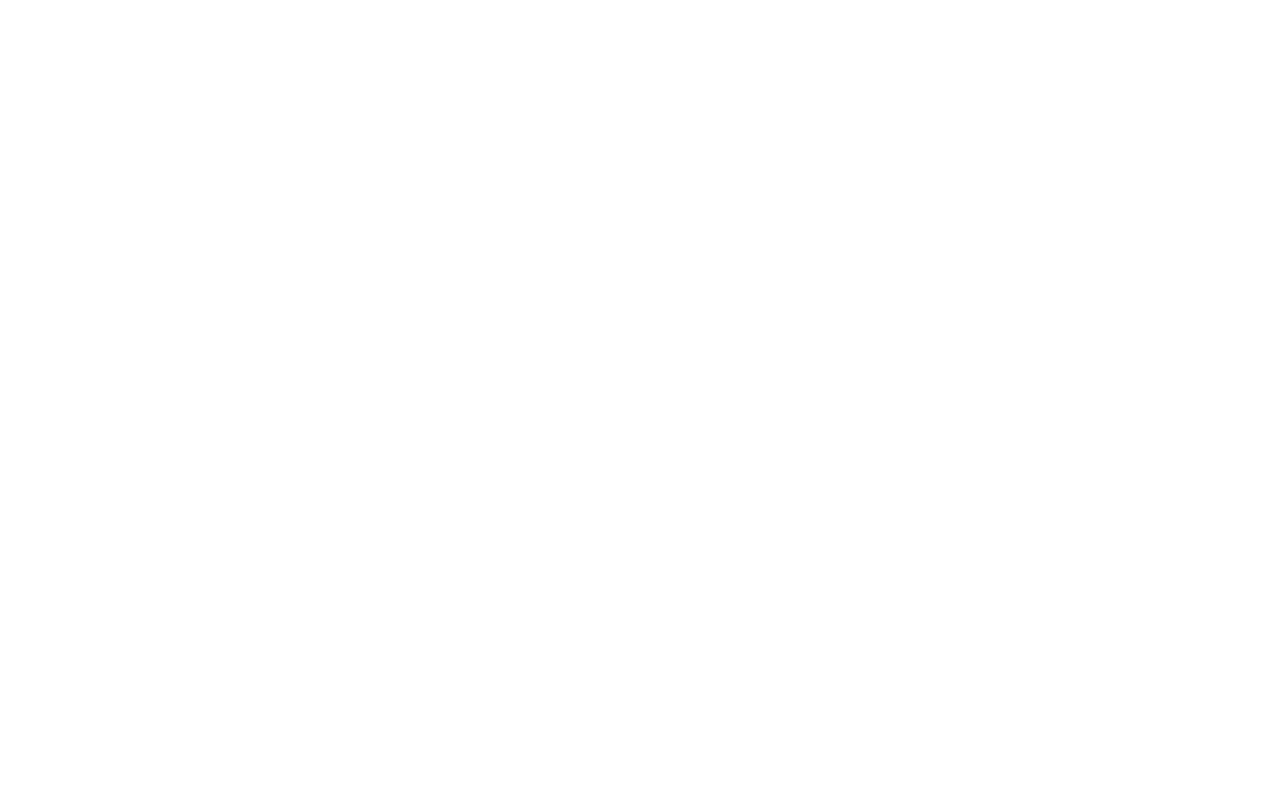
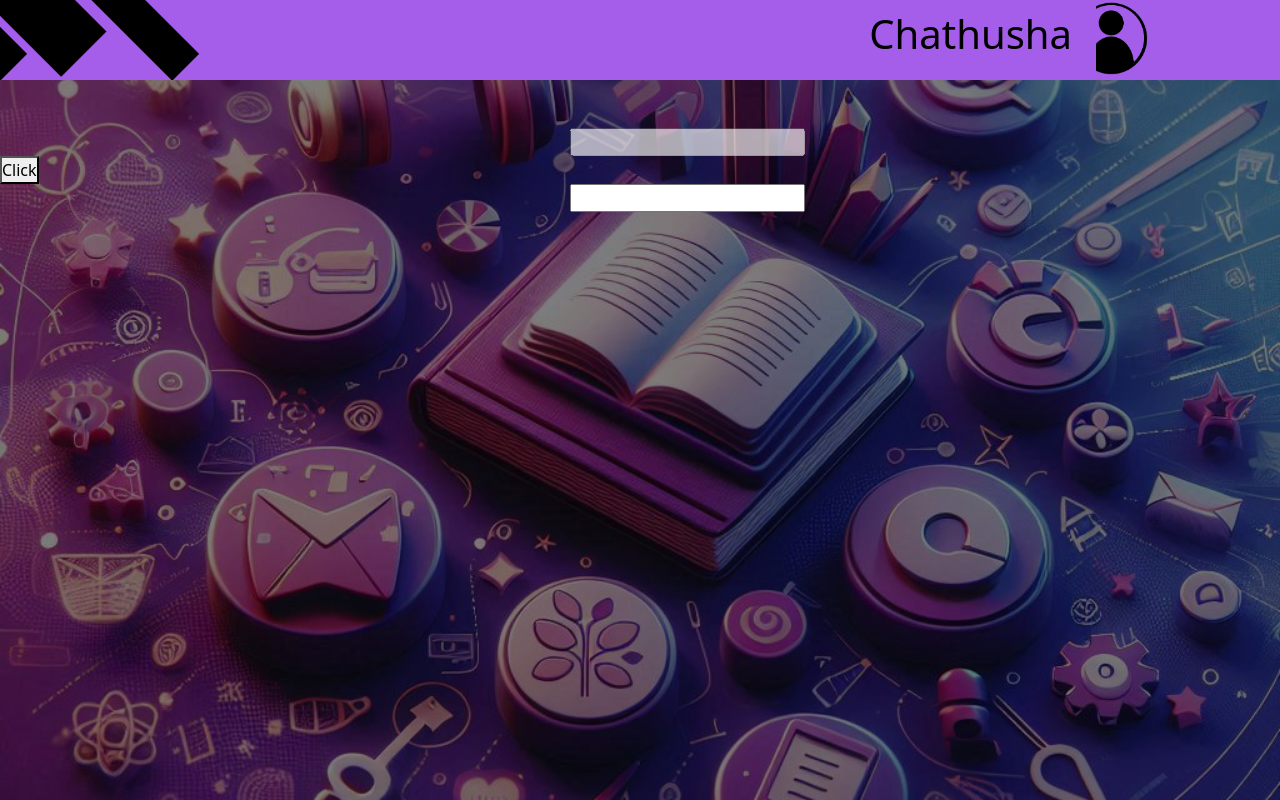
Before and after one commit to Eternatus9999/L-Lang-Frontend, an Angular app: page /dashboard/quiz in a window 1280 px wide. Before the commit this address led to /. Built offline with nearby package versions, Linux system fonts and the light colour scheme.

Commit message:
Get Quiz from backend

```diff
--- a/src/app/app.routes.ts
+++ b/src/app/app.routes.ts
@@ -12,7 +12,7 @@
         component: DashboardComponent
     },
     {
-        path: "attemp-quiz",
+        path: "dashboard/quiz",
         component: QuizpageComponent
     }
 ];
--- a/src/app/page/dashboard/dashboard.component.html
+++ b/src/app/page/dashboard/dashboard.component.html
@@ -19,7 +19,7 @@
                 <button class="btn">Add</button>
             </div>
             <div class="col me-5">
-                <button class="btn" routerLink="attemp-quiz">Attempt</button>
+                <button class="btn" routerLink="quiz">Attempt</button>
             </div>
             <div class="col">
                 <button class="btn">View</button>
--- a/src/app/page/quizpage/quizpage.component.html
+++ b/src/app/page/quizpage/quizpage.component.html
@@ -4,10 +4,14 @@
         <div class="row">
             <div class="col-6"></div>
             <div class="col">
-                <input type="text" name="" id="">
+                <input type="text" name="" id="" disabled>{{quiz}}
             </div>
         </div>
-        <div class="row"></div>
+        <div class="row">
+            <div class="col">
+                <button (click)="getQuiz()">Click</button>
+            </div>
+        </div>
         <div class="row">
             <div class="col-6"></div>
             <div class="col">
--- a/src/app/page/quizpage/quizpage.component.ts
+++ b/src/app/page/quizpage/quizpage.component.ts
@@ -1,6 +1,7 @@
 import { Component } from '@angular/core';
 import { HeadingComponent } from '../../components/heading/heading.component';
 import { RouterLink } from '@angular/router';
+import { HttpClient } from '@angular/common/http';
 
 @Component({
   selector: 'app-quizpage',
@@ -10,5 +11,15 @@
   styleUrl: './quizpage.component.css'
 })
 export class QuizpageComponent {
+  public quiz:any;
+  constructor(private http:HttpClient){
+  }
 
+  public getQuiz(){
+    this.http.get("http://localhost:8080/quiz/create-quiz/P001").subscribe((data)=>{
+      this.quiz = data;
+      console.log(this.quiz);
+
+    });
+  }
 }
```
Also changed, not shown: src/app/page/dashboard/dashboard.component.ts (line endings or trailing spaces).
